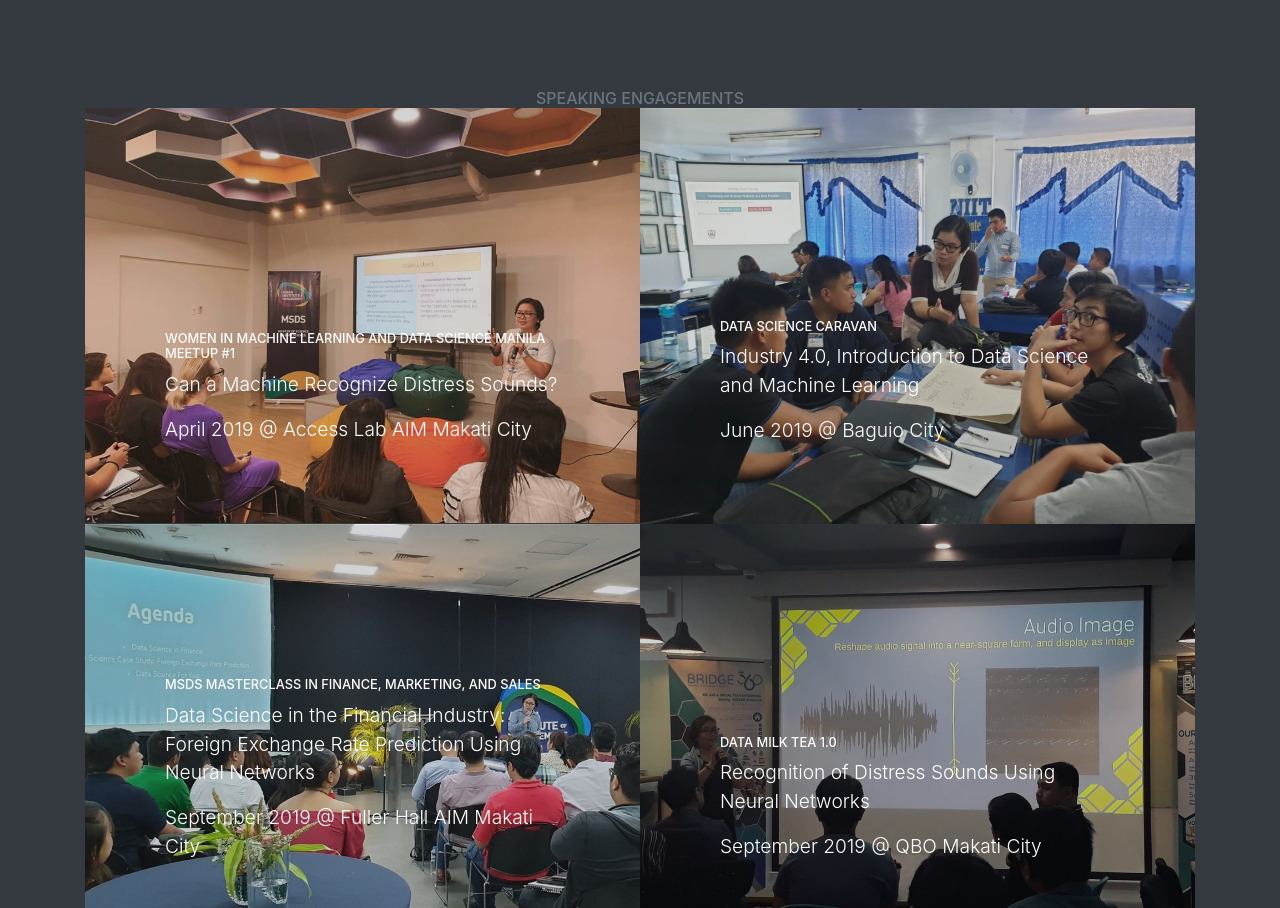
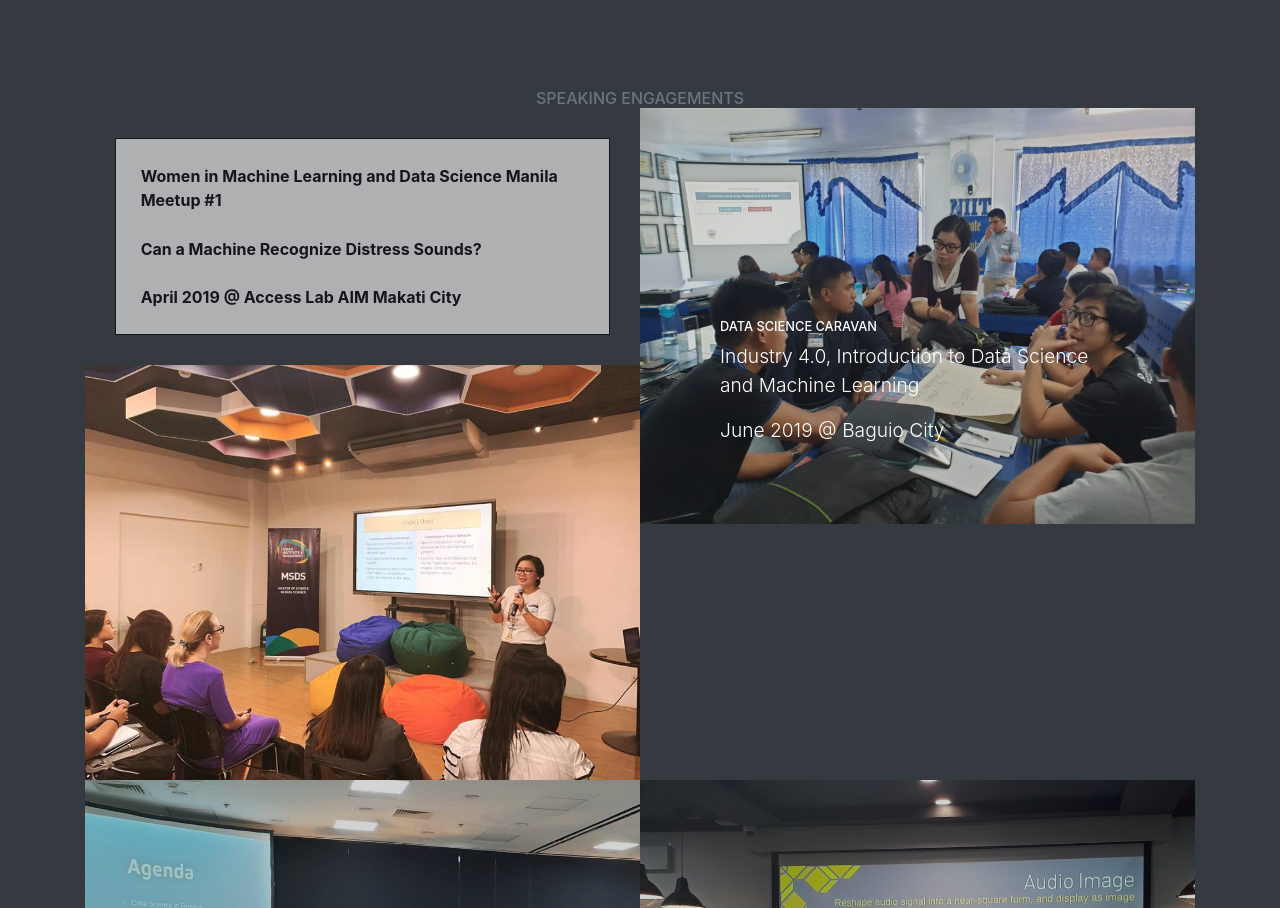
Before and after one commit to patriciamanasan/patmanasan.github.io, a website with bundled scripts: page index.html in a window 1280 px wide. Shown: the part 2220-3128 px from the top of the page. Built offline with nearby package versions, Linux system fonts and the light colour scheme.

Commit message:
testing transparent box on images

```diff
--- a/index.html
+++ b/index.html
@@ -20,6 +20,22 @@
 
   <!-- Custom CSS -->
   <link href="css/stylish-portfolio.min.css" rel="stylesheet">
+
+	<style>
+	div.transbox {
+	  margin: 30px;
+	  background-color: #ffffff;
+	  border: 1px solid black;
+	  opacity: 0.6;
+	  filter: alpha(opacity=60); /* For IE8 and earlier */
+	}
+
+	div.transbox p {
+	  margin: 5%;
+	  font-weight: bold;
+	  color: #000000;
+	}
+	</style>
 
 </head>
 
@@ -233,6 +249,13 @@
       <div class="row no-gutters">
         <div class="col-lg-6">
           <a class="portfolio-item" href="#">
+
+			<div class="transbox">
+				<p>Women in Machine Learning and Data Science Manila Meetup #1</p>
+				<p>Can a Machine Recognize Distress Sounds?<p>
+				<p>April 2019 @ Access Lab AIM Makati City</p>
+			</div>
+			<!--
             <span class="caption">
               <span class="caption-content">
                 <h2>Women in Machine Learning and Data Science Manila Meetup #1</h2>
@@ -240,6 +263,7 @@
 				<p class="mb-0">April 2019 @ Access Lab AIM Makati City</p>
               </span>
             </span>
+			-->
             <img class="img-fluid" src="img/wimlds1.jpg" alt="">
           </a>
         </div>
```
